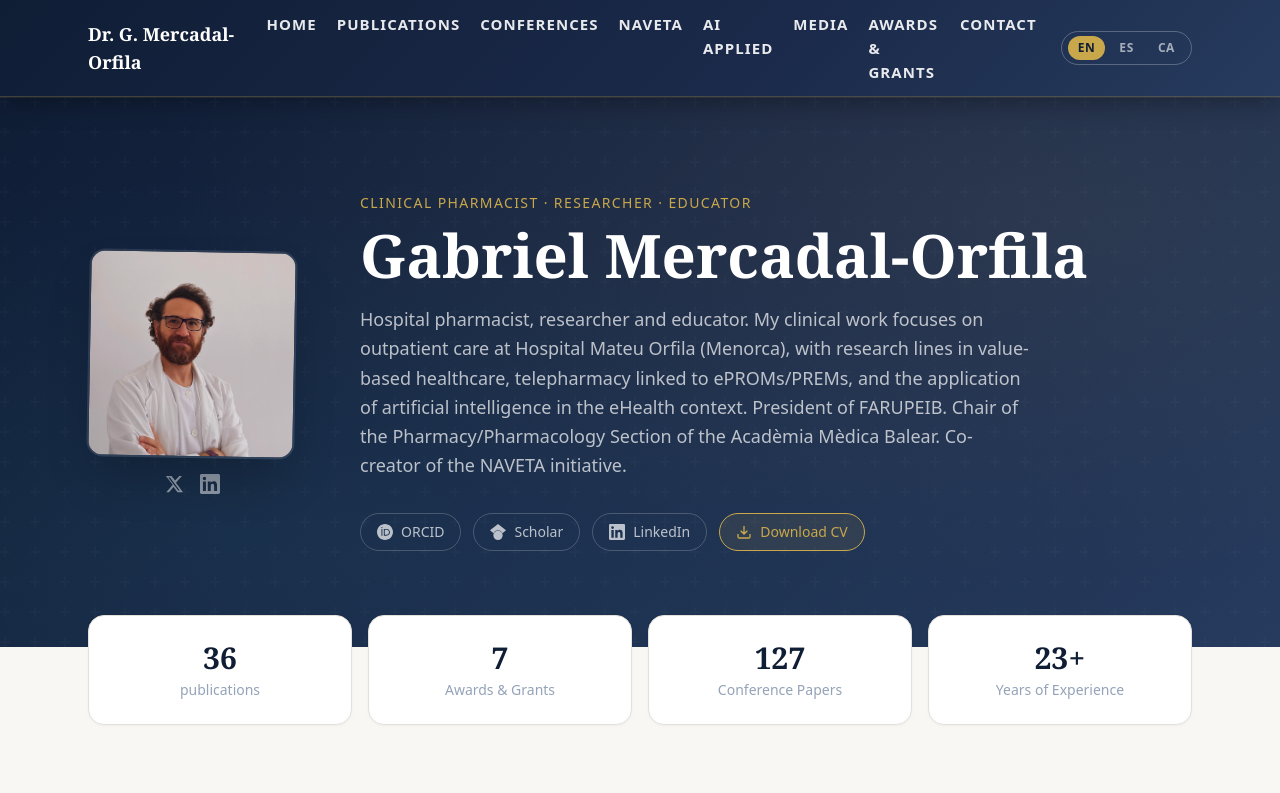
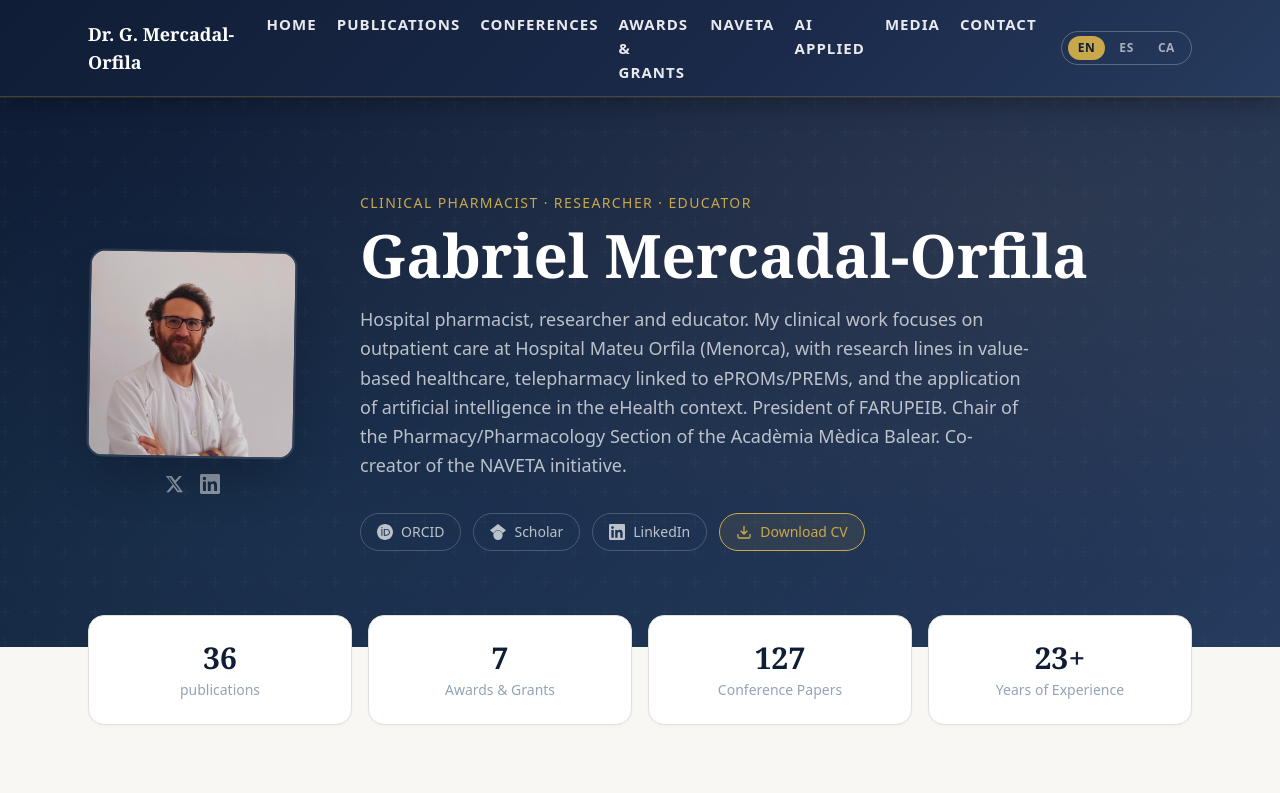
Before and after one commit to GMO10/gmercadal-academic, a Next.js app: page / in a window 1280 px wide. Shown: the top 793 px of the page. Built offline with nearby package versions, Linux system fonts and the light colour scheme.

Commit message:
Move Awards nav link between Conferences and NAVETA

```diff
--- a/components/ClientLayout.tsx
+++ b/components/ClientLayout.tsx
@@ -1,109 +1,217 @@
 'use client';
 
+
+
 import Link from 'next/link';
+
 import { useState } from 'react';
+
 import { LangProvider, useLang } from '@/lib/LangProvider';
+
 import { LangSwitcher } from '@/components/LangSwitcher';
+
 import { ReactNode } from 'react';
 
+
+
 function NavBar() {
+
   const { t } = useLang();
+
   const [menuOpen, setMenuOpen] = useState(false);
 
+
+
   const navLinks = [
+
     { href: '/', label: t('nav.home') },
+
     { href: '/publications', label: t('nav.publications') },
+
     { href: '/conferences', label: t('nav.conferences') },
+
+    { href: '/awards', label: t('nav.awards') },
+
     { href: '/naveta', label: t('nav.naveta') },
+
     { href: '/ia-aplicada', label: t('nav.ia') },
+
     { href: '/mentions', label: t('nav.mentions') },
-    { href: '/awards', label: t('nav.awards') },
+
     { href: '/contact', label: t('nav.contact') },
+
   ];
 
+
+
   return (
+
     <nav className="nav-main" aria-label="Main navigation">
+
       <div className="max-w-6xl mx-auto px-4 sm:px-6 py-3 flex items-center justify-between">
+
         <Link href="/" className="font-serif font-bold text-lg text-white no-underline hover:text-gold transition-colors">
+
           Dr. G. Mercadal-Orfila
+
         </Link>
 
+
+
         {/* Desktop nav */}
+
         <div className="hidden md:flex items-center gap-6">
+
           <ul className="flex gap-5 list-none m-0 p-0">
+
             {navLinks.map((link) => (
+
               <li key={link.href}>
+
                 <Link href={link.href} className="nav-link">{link.label}</Link>
+
               </li>
+
             ))}
+
           </ul>
+
           <LangSwitcher />
+
         </div>
 
+
+
         {/* Mobile hamburger */}
+
         <button
+
           onClick={() => setMenuOpen(!menuOpen)}
+
           className="md:hidden flex flex-col gap-1.5 p-2 bg-transparent border-none cursor-pointer"
+
           aria-label="Toggle menu"
+
         >
+
           <span className={`block w-5 h-0.5 bg-white transition-all ${menuOpen ? 'rotate-45 translate-y-2' : ''}`}></span>
+
           <span className={`block w-5 h-0.5 bg-white transition-all ${menuOpen ? 'opacity-0' : ''}`}></span>
+
           <span className={`block w-5 h-0.5 bg-white transition-all ${menuOpen ? '-rotate-45 -translate-y-2' : ''}`}></span>
+
         </button>
+
       </div>
 
+
+
       {/* Mobile menu */}
+
       {menuOpen && (
+
         <div className="md:hidden border-t border-white/10 bg-navy-mid px-4 pb-4">
+
           <ul className="list-none m-0 p-0 space-y-3 pt-3">
+
             {navLinks.map((link) => (
+
               <li key={link.href}>
+
                 <Link
+
                   href={link.href}
+
                   onClick={() => setMenuOpen(false)}
+
                   className="block text-base font-medium text-white/80 no-underline py-1 hover:text-gold transition-colors"
+
                 >
+
                   {link.label}
+
                 </Link>
+
               </li>
+
             ))}
+
           </ul>
+
           <div className="pt-3 border-t border-white/10 mt-3">
+
             <LangSwitcher />
+
           </div>
+
         </div>
+
       )}
+
     </nav>
+
   );
+
 }
 
+
+
 function Footer() {
+
   const { t } = useLang();
+
   return (
+
     <footer className="bg-navy text-white/60 text-center text-sm py-10">
+
       <div className="max-w-6xl mx-auto px-4">
+
         <p className="mb-1 text-white/80">&copy; {new Date().getFullYear()} Dr. Gabriel Mercadal-Orfila</p>
+
         <p className="text-xs">
+
           {t('footer.dataUpdated')}{' '}
+
           <a href="https://orcid.org/0000-0001-7304-458X" target="_blank" rel="noopener noreferrer" className="text-gold/60 hover:text-gold no-underline">ORCID</a>
+
           {', '}
+
           <a href="https://pubmed.ncbi.nlm.nih.gov/" target="_blank" rel="noopener noreferrer" className="text-gold/60 hover:text-gold no-underline">PubMed</a>
+
           {' & '}
+
           <a href="https://www.crossref.org/" target="_blank" rel="noopener noreferrer" className="text-gold/60 hover:text-gold no-underline">Crossref</a>
+
         </p>
+
       </div>
+
     </footer>
+
   );
+
 }
 
+
+
 export function ClientLayout({ children }: { children: ReactNode }) {
+
   return (
+
     <LangProvider>
+
       <NavBar />
+
       <div className="flex-1">
+
         {children}
+
       </div>
+
       <Footer />
+
     </LangProvider>
+
   );
+
 }
```
